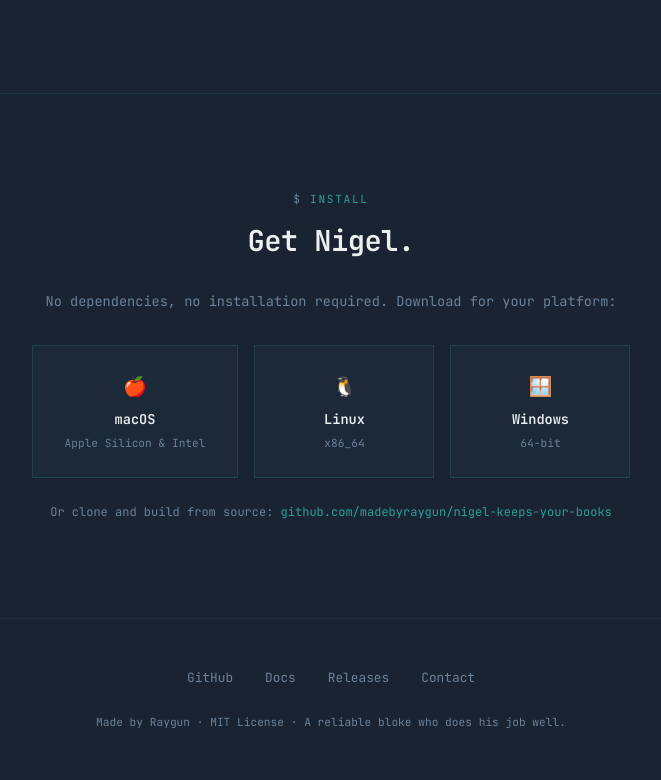
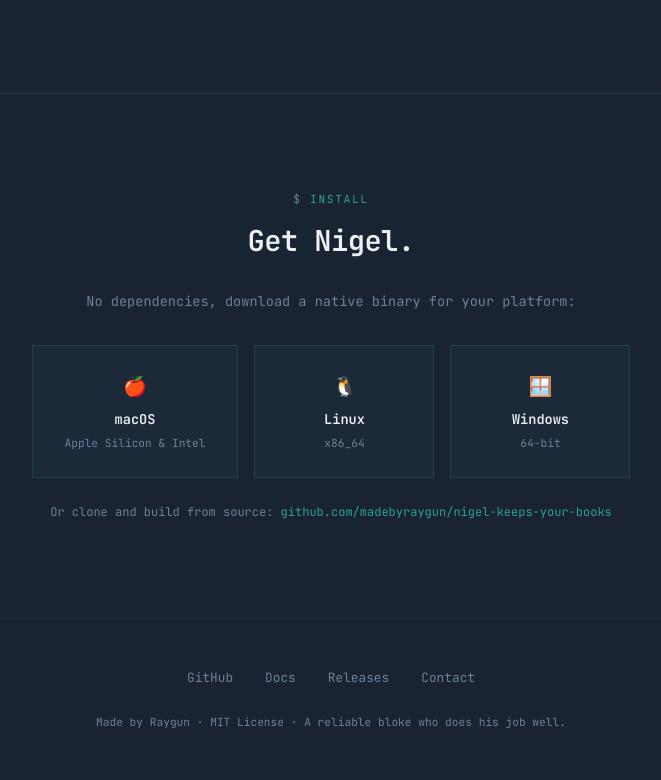
Before and after one commit to madebyraygun/nigel-keeps-your-books, a plain HTML site: page site/index.html in a window 1280 px wide. Shown: the part 5971-6751 px from the top of the page, without its empty margins (309-970 px from the left). Drawn offline with Linux system fonts and the light colour scheme.

Commit message:
Update download CTA

```diff
--- a/site/index.html
+++ b/site/index.html
@@ -652,8 +652,7 @@
                 <div class="section-label">install</div>
                 <h2>Get Nigel.</h2>
                 <p style="color: var(--text-dim); font-size: 0.85rem">
-                    No dependencies, no installation required. Download for your
-                    platform:
+                    No dependencies, download a native binary for your platform:
                 </p>
                 <div class="download-options">
                     <a
```
